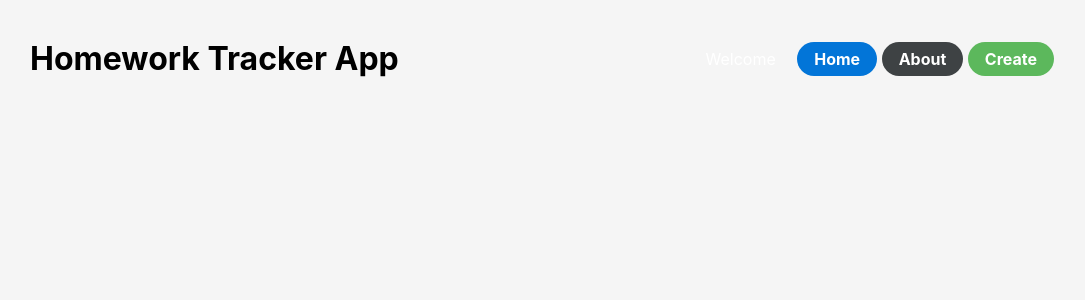
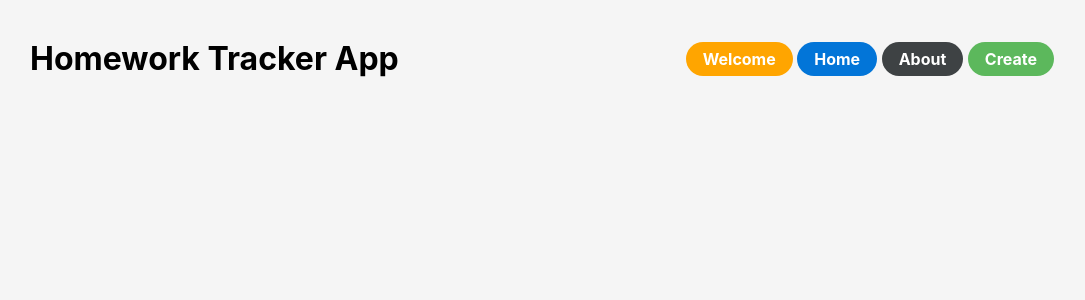
Before and after one commit to udaychhina/acit2911, a Flask app: page /welcome in a window 1280 px wide. Shown: the top 300 px of the page, without its empty margins (98-1183 px from the left). Run offline with Flask 2, Linux system fonts and the light colour scheme.

Commit message:
pulling from main

```diff
--- a/static/css/styles.css
+++ b/static/css/styles.css
@@ -241,5 +241,6 @@
   }
 
   .button-6 {
-
+    background-color: orange;
+    font-weight: bold;
   }
--- a/templates/welcome.html
+++ b/templates/welcome.html
@@ -7,5 +7,7 @@
 <div class="header_fixed">
     {% include 'header.html' %}
 </div>
+<body>
 
+</body>
 {% endblock %}
```
